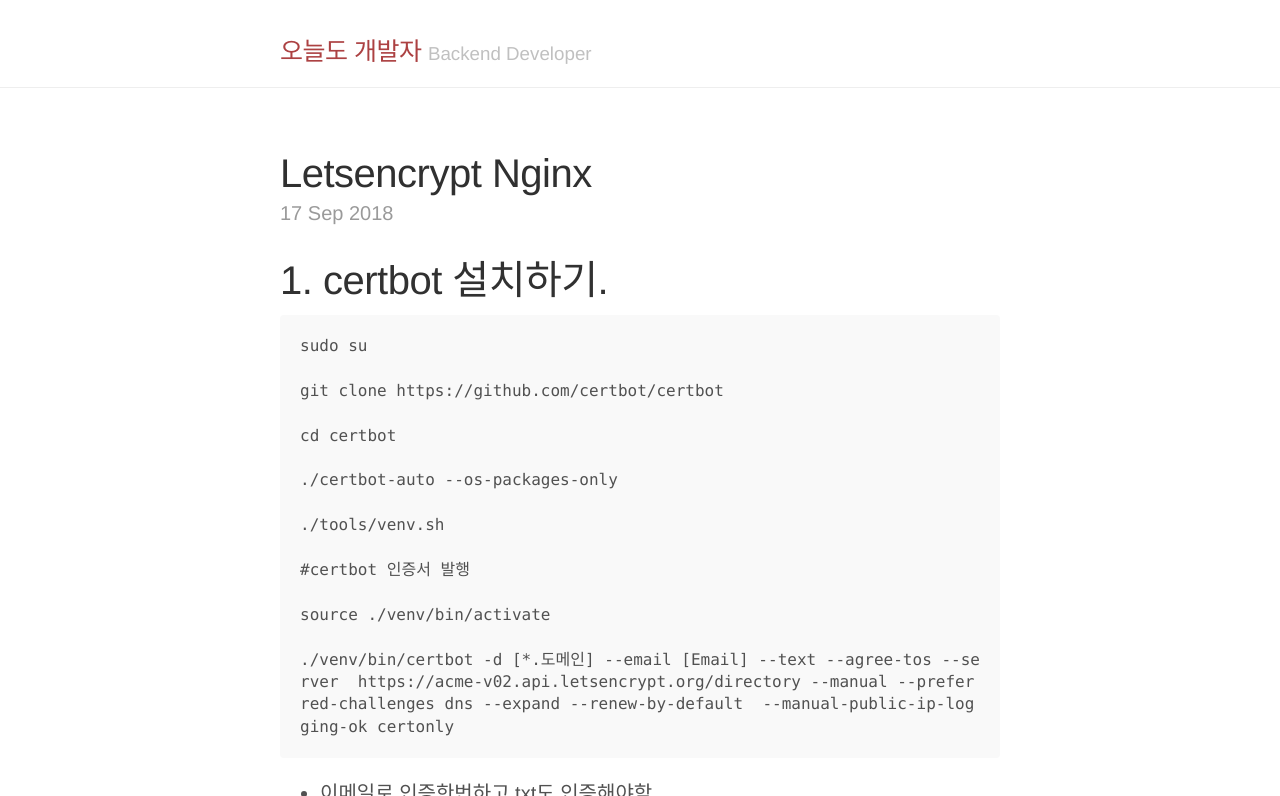
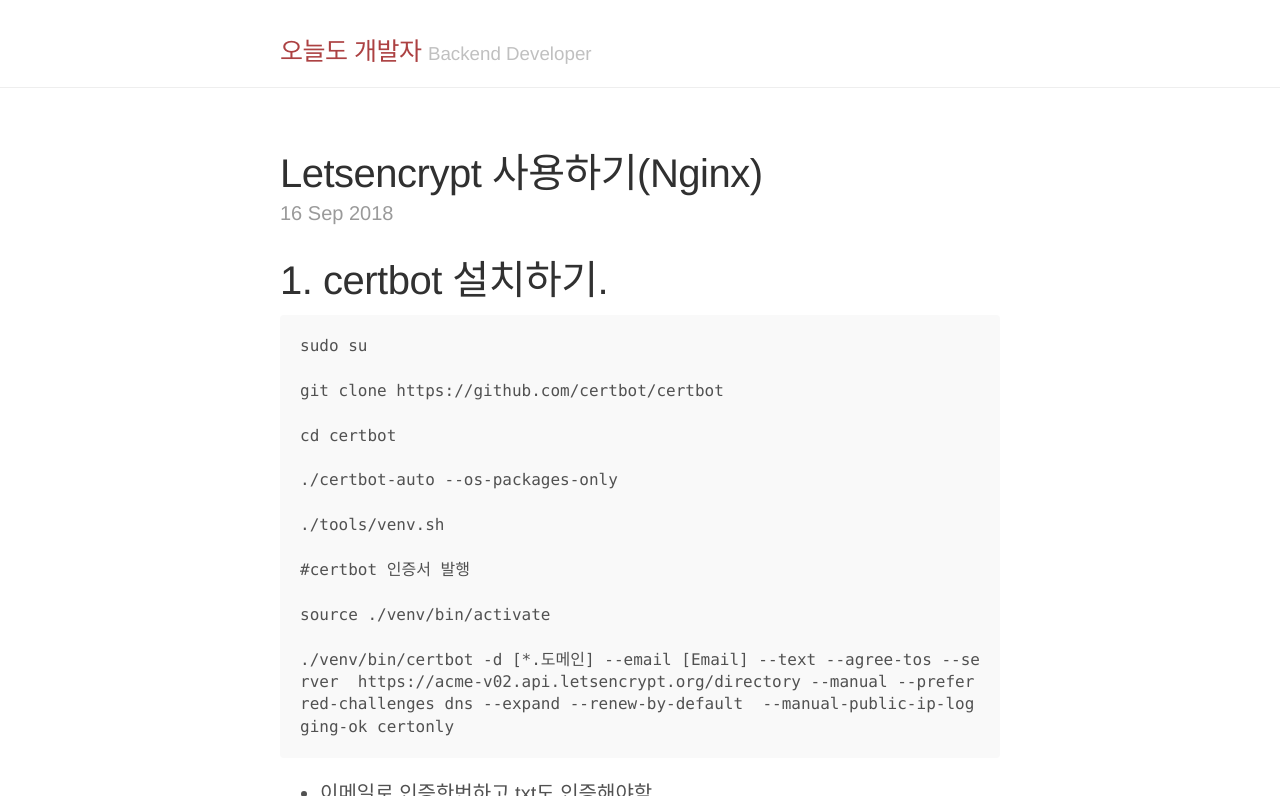
Before and after one commit to akageun/akageun.github.io, a Jekyll site: the page built from _posts/2018-09-17-letsencrypt-nginx.md, in a window 1280 px wide and 900 px high, cut to the strip 104-900 px from the top of the window. Built offline with Jekyll 4.4.1, drawn with Linux system fonts in a browser that asks for light colours; some web fonts are replaced; our own code applies the rules of GitHub Pages for plain Markdown files; comment, search, counter and statistics services are not loaded.

Commit message:
글 이전 작업 - 오작업 문서 수정.

````diff
--- a/_posts/2018-09-17-letsencrypt-nginx.md
+++ b/_posts/2018-09-17-letsencrypt-nginx.md
@@ -1,3 +1,13 @@
+---
+layout: post
+title:  "Letsencrypt 사용하기(Nginx)"
+date:   2018-09-17 00:00:00 +0900
+categories:
+ - linux
+tags:
+ - letsencrypt
+ - nginx
+---
 # 1. certbot 설치하기.
 
 ```
````
